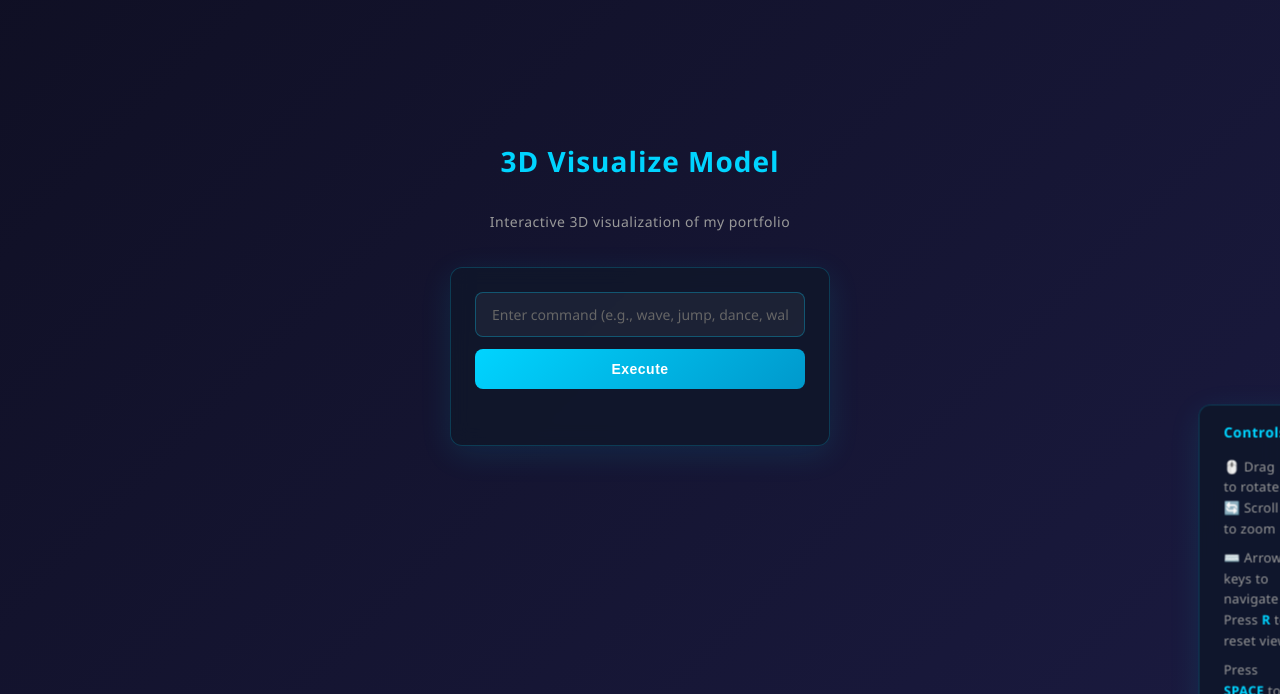
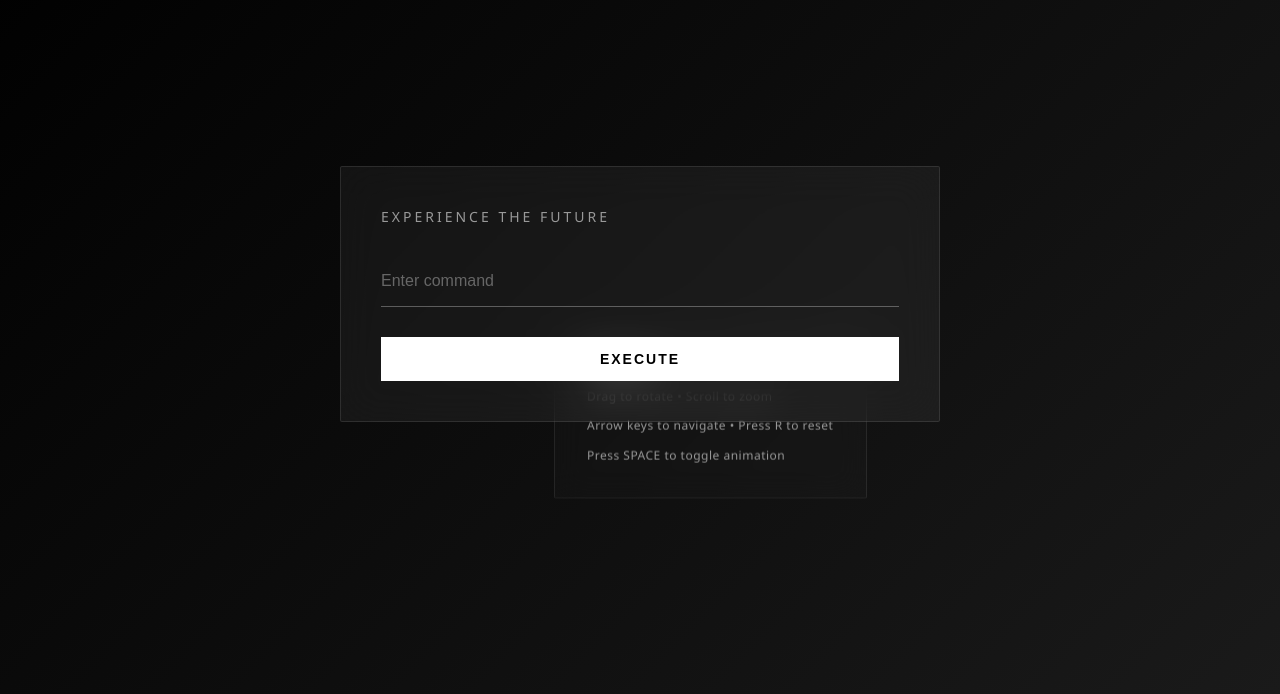
Before and after one commit to purvanshjoshi/3D-Portfolio-Model, a website: page index.html in a window 1280 px wide. Shown: the part 106-800 px from the top of the page. Drawn offline with nearby package versions, Linux system fonts and the light colour scheme.

Commit message:
refactor: Redesign as Nothing Company page with minimal black/white theme
Updated the title and added a new UI layout with styles for an interactive experience.

```diff
--- a/index.html
+++ b/index.html
@@ -3,36 +3,188 @@
 <head>
     <meta charset="UTF-8">
     <meta name="viewport" content="width=device-width, initial-scale=1.0">
-    <title>Visualize - Interactive 3D Command Experience</title>
-    <link rel="stylesheet" href="css/style.css">
+    <title>Nothing - Experience the Future</title>
+    <style>
+        * {
+            margin: 0;
+            padding: 0;
+            box-sizing: border-box;
+        }
+
+        body {
+            font-family: 'Segoe UI', Tahoma, Geneva, Verdana, sans-serif;
+            background: #000;
+            color: #fff;
+            overflow: hidden;
+            height: 100vh;
+        }
+
+        #canvas-container {
+            width: 100%;
+            height: 100%;
+            position: absolute;
+            top: 0;
+            left: 0;
+            background: linear-gradient(135deg, #000 0%, #1a1a1a 100%);
+        }
+
+        .ui-wrapper {
+            position: fixed;
+            top: 0;
+            left: 0;
+            width: 100%;
+            height: 100%;
+            display: flex;
+            flex-direction: column;
+            justify-content: center;
+            align-items: center;
+            z-index: 100;
+            pointer-events: none;
+        }
+
+        .nothing-header {
+            position: absolute;
+            top: 40px;
+            left: 40px;
+            z-index: 50;
+            pointer-events: auto;
+        }
+
+        .nothing-logo {
+            font-size: 28px;
+            font-weight: 900;
+            letter-spacing: 8px;
+            text-transform: uppercase;
+            color: #fff;
+            border: 2px solid #fff;
+            padding: 10px 20px;
+        }
+
+        .command-section {
+            pointer-events: auto;
+            background: rgba(255, 255, 255, 0.05);
+            backdrop-filter: blur(20px);
+            border: 1px solid rgba(255, 255, 255, 0.1);
+            border-radius: 2px;
+            padding: 40px;
+            width: 100%;
+            max-width: 600px;
+        }
+
+        .section-title {
+            font-size: 14px;
+            letter-spacing: 3px;
+            text-transform: uppercase;
+            color: #999;
+            margin-bottom: 30px;
+        }
+
+        #command-input {
+            width: 100%;
+            padding: 16px 0;
+            background: transparent;
+            border: none;
+            border-bottom: 1px solid rgba(255, 255, 255, 0.3);
+            color: #fff;
+            font-size: 16px;
+            margin-bottom: 30px;
+            outline: none;
+            transition: border-color 0.3s;
+        }
+
+        #command-input:focus {
+            border-bottom-color: #fff;
+        }
+
+        #command-input::placeholder {
+            color: #666;
+        }
+
+        #command-button {
+            width: 100%;
+            padding: 14px 0;
+            background: #fff;
+            color: #000;
+            border: none;
+            font-size: 14px;
+            font-weight: 600;
+            letter-spacing: 2px;
+            text-transform: uppercase;
+            cursor: pointer;
+            transition: all 0.3s;
+        }
+
+        #command-button:hover {
+            opacity: 0.8;
+            transform: scale(0.99);
+        }
+
+        .controls-panel {
+            position: fixed;
+            background: rgba(255, 255, 255, 0.02);
+            backdrop-filter: blur(15px);
+            border: 1px solid rgba(255, 255, 255, 0.08);
+            border-radius: 2px;
+            padding: 24px 32px;
+            max-width: 380px;
+            z-index: 50;
+            pointer-events: auto;
+            animation: floating 8s ease-in-out infinite;
+        }
+
+        @keyframes floating {
+            0%, 100% { transform: translate(0, 0); }
+            50% { transform: translate(0, -20px); }
+        }
+
+        .controls-panel:hover {
+            animation-play-state: paused;
+            border-color: rgba(255, 255, 255, 0.2);
+        }
+
+        .control-info {
+            font-size: 12px;
+            color: #999;
+            line-height: 1.8;
+            letter-spacing: 0.5px;
+        }
+
+        .control-info strong {
+            color: #fff;
+            font-weight: 600;
+        }
+
+        .control-info p {
+            margin-bottom: 8px;
+        }
+    </style>
 </head>
 <body>
     <div id="canvas-container"></div>
 
-    <div id="ui-overlay">
-<h1>3D Visualize Model</h1>
-            <p>Interactive 3D visualization of my portfolio</p>
-            <div class="command-box">
-              <input type="text" id="command-input" placeholder="Enter command (e.g., wave, jump, dance, walk)" />
+    <div class="nothing-header">
+        <div class="nothing-logo">Nothing</div>
+    </div>
+
+    <div class="ui-wrapper">
+        <div class="command-section">
+            <div class="section-title">Experience The Future</div>
+            <input type="text" id="command-input" placeholder="Enter command" />
             <button id="command-button">Execute</button>
-              <p id="command-status"></p>
+        </div>
     </div>
 
     <div class="controls-panel">
         <div class="control-info">
-                <p><strong>Controls:</strong></p>
-                <p>🖱️ Drag to rotate | 🔄 Scroll to zoom</p>
-                <p>⌨️ Arrow keys to navigate | Press <strong>R</strong> to reset view</p>
-                <p>Press <strong>SPACE</strong> to toggle animation</p>
+            <p><strong>CONTROLS</strong></p>
+            <p>Drag to rotate • Scroll to zoom</p>
+            <p>Arrow keys to navigate • Press R to reset</p>
+            <p>Press SPACE to toggle animation</p>
         </div>
     </div>
 
-    <!-- Three.js library -->
     <script src="https://cdnjs.cloudflare.com/ajax/libs/three.js/r128/three.min.js"></script>
-    <!-- GSAP Animation library -->
     <script src="https://cdnjs.cloudflare.com/ajax/libs/gsap/3.12.2/gsap.min.js"></script>
-
-    <!-- Project JavaScript files -->
     <script src="js/scene.js"></script>
     <script src="js/camera.js"></script>
     <script src="js/renderer.js"></script>
@@ -42,5 +194,20 @@
     <script src="js/avatar.js"></script>
     <script src="js/main.js"></script>
     <script src="js/hud.js"></script>
+
+    <script>
+        // Position floating controls randomly
+        window.addEventListener('DOMContentLoaded', () => {
+            const panel = document.querySelector('.controls-panel');
+            const minX = 20, maxX = window.innerWidth - 420;
+            const minY = 100, maxY = window.innerHeight - 200;
+
+            const randomX = Math.random() * (maxX - minX) + minX;
+            const randomY = Math.random() * (maxY - minY) + minY;
+
+            panel.style.left = randomX + 'px';
+            panel.style.top = randomY + 'px';
+        });
+    </script>
 </body>
 </html>
```
Lines whose indentation alone changed are shown as unchanged.
